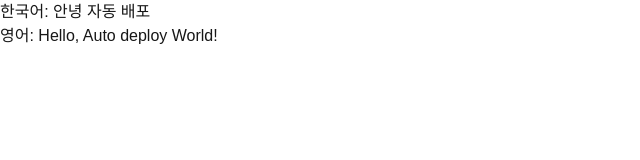
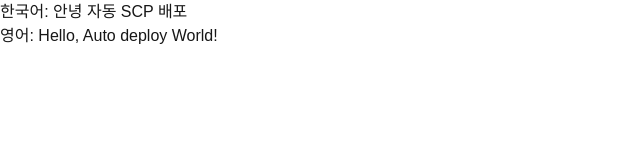
Before and after one commit to DevelopSoo/nextjs-aws-test, a Next.js app: page / in a window 1280 px wide. Shown: the top 160 px of the page, without its empty margins (0-640 px from the left). Built offline with nearby package versions, Linux system fonts and the light colour scheme.

Commit message:
재배포 테스트

```diff
--- a/src/app/page.tsx
+++ b/src/app/page.tsx
@@ -13,7 +13,7 @@ export default function Home() {
 
   return (
     <div>
-      <div>한국어: 안녕 자동 배포</div>
+      <div>한국어: 안녕 자동 SCP 배포</div>
       <div>영어: {message}</div>
     </div>
   );
```
